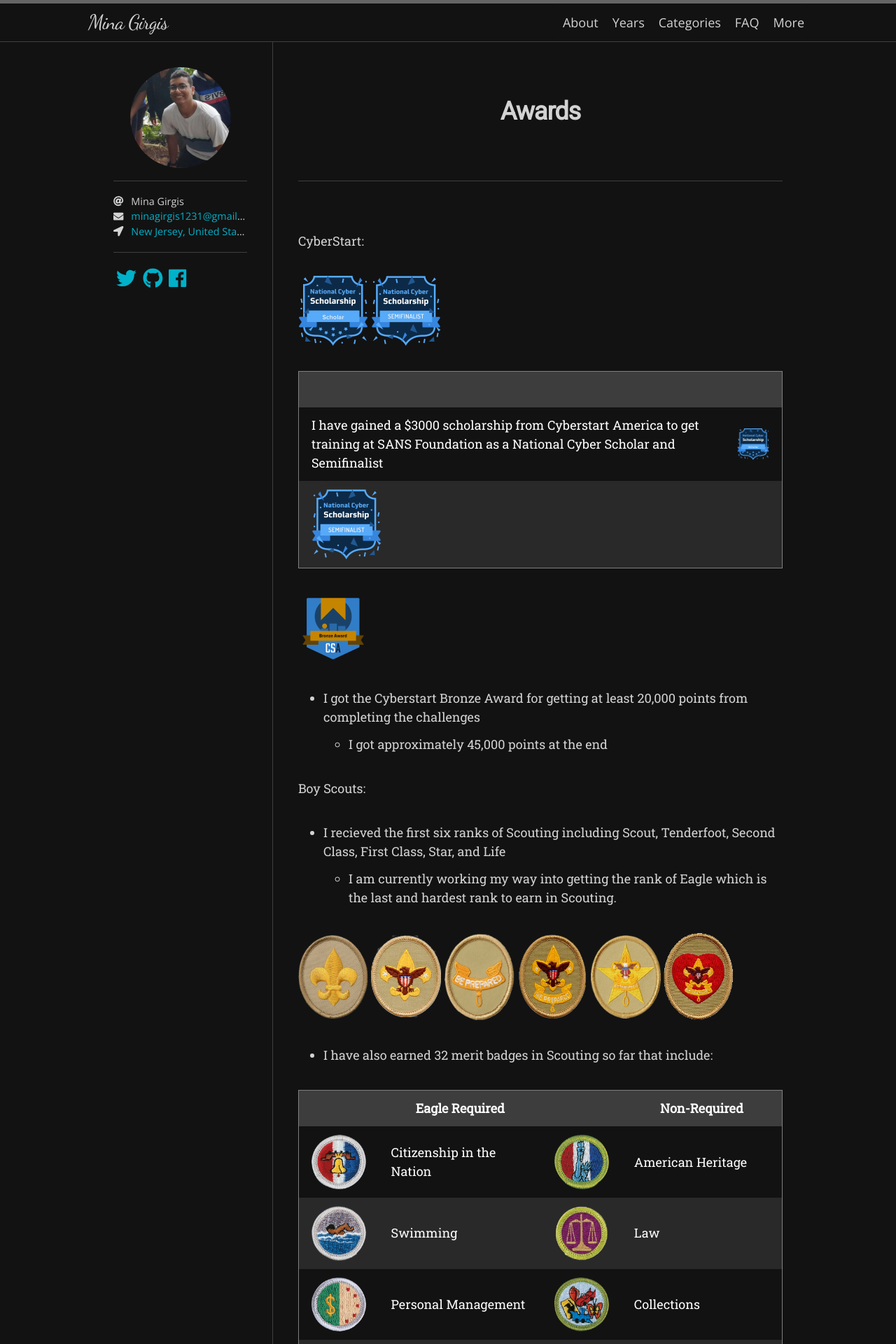
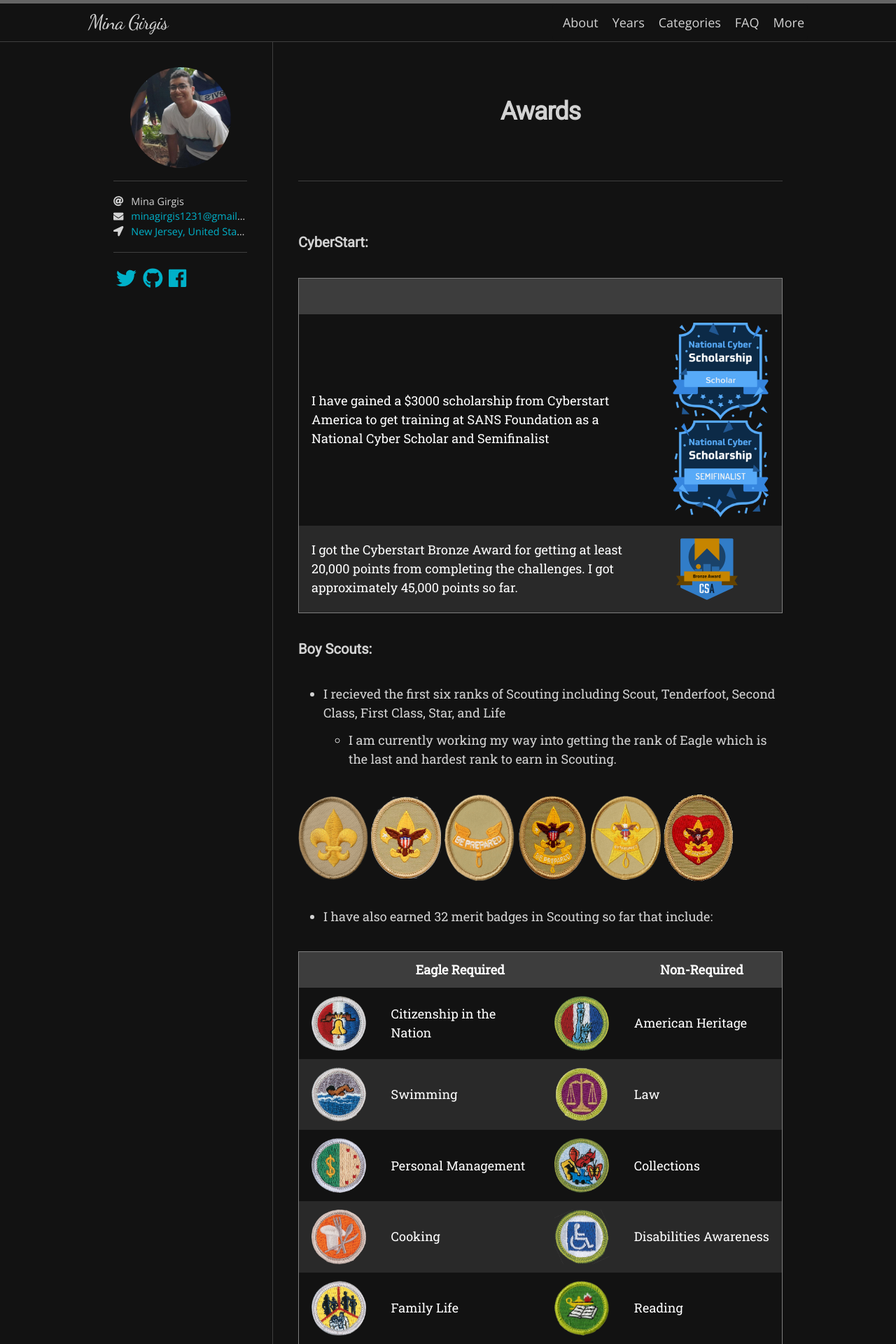
Before and after one commit to MinaGirgis2000/MinaGirgis2000.github.io, a Jekyll site: the page built from awards.md, in a window 1280 px wide. Shown: the top 1920 px of the page at 70% size. Built offline with Jekyll 4.4.1, drawn with Linux system fonts in a browser that asks for light colours; nearby versions of some CDN libraries; some web fonts are replaced.

Commit message:
experimental fixes on awards page

```diff
--- a/awards.md
+++ b/awards.md
@@ -10,22 +10,14 @@ td, th {
 }
 </style>
 
-CyberStart:
-
-<img src="/assets/images/cyberstart-america/NationalCyberScholar.png" width=100>
-<img src="/assets/images/cyberstart-america/NationalCyberSemifinalist.png" width=100>
+#### CyberStart:
 
 |  |  |
 | --- | --- |
-I have gained a $3000 scholarship from Cyberstart America to get training at SANS Foundation as a National Cyber Scholar and Semifinalist | <img src="/assets/images/cyberstart-america/NationalCyberScholar.png" width=100>
-<img src="/assets/images/cyberstart-america/NationalCyberSemifinalist.png" width=100> |
+| I have gained a $3000 scholarship from Cyberstart America to get training at SANS Foundation as a National Cyber Scholar and Semifinalist | <img src="/assets/images/cyberstart-america/NationalCyberScholar.png" width=200> <img src="/assets/images/cyberstart-america/NationalCyberSemifinalist.png" width=200> |
+| I got the Cyberstart Bronze Award for getting at least 20,000 points from completing the challenges. I got approximately 45,000 points so far. | <img src="/assets/images/cyberstart-america/CyberStartBronzeAward.png" width=100>
 
-<img src="/assets/images/cyberstart-america/CyberStartBronzeAward.png" width=100>
-
-- I got the Cyberstart Bronze Award for getting at least 20,000 points from completing the challenges
-    - I got approximately 45,000 points at the end
-
-Boy Scouts:
+#### Boy Scouts:
 
 - I recieved the first six ranks of Scouting including Scout, Tenderfoot, Second Class, First Class, Star, and Life
     - I am currently working my way into getting the rank of Eagle which is the last and hardest rank to earn in Scouting.
```
